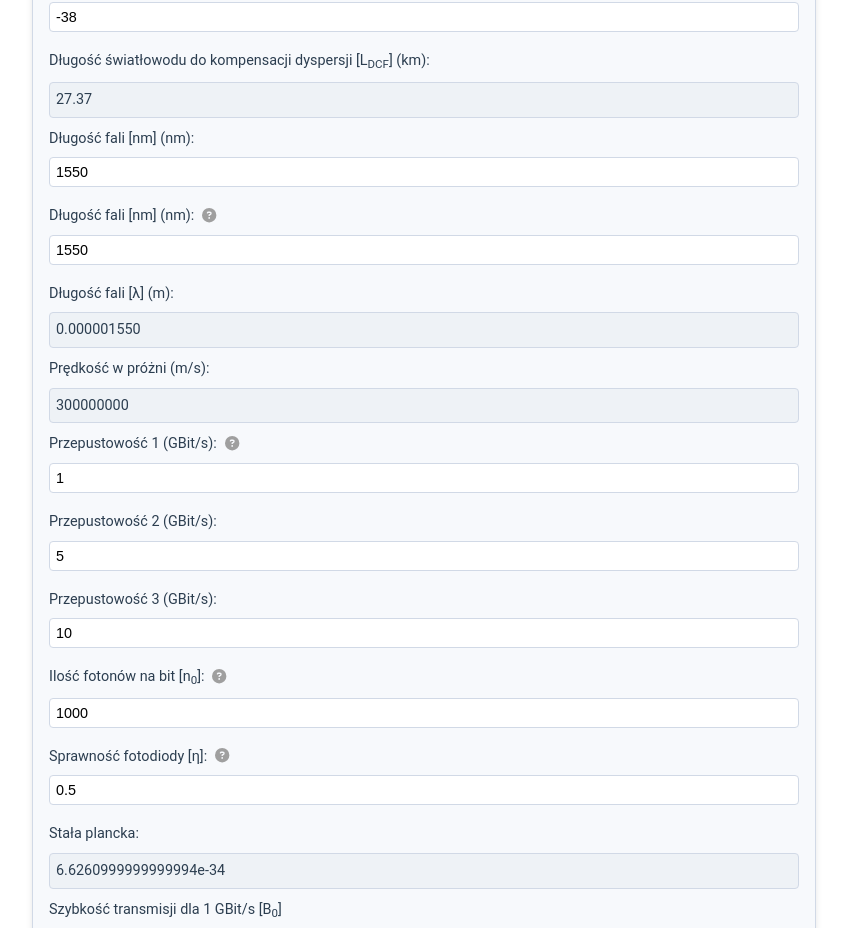
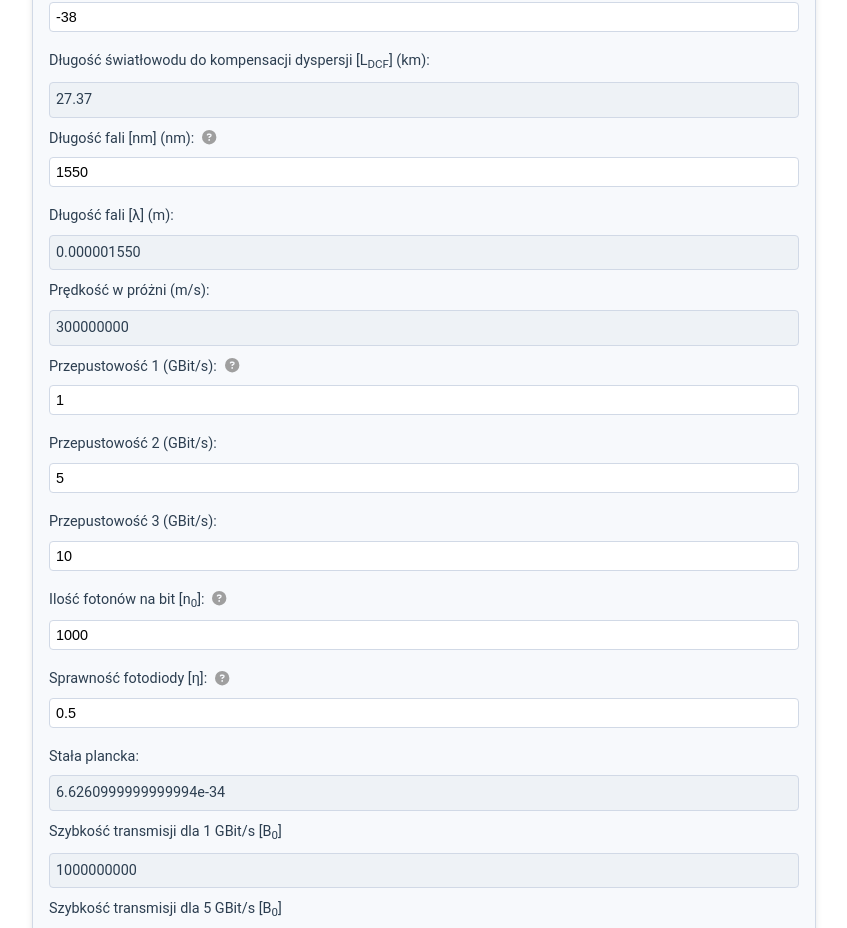
Before and after one commit to frogalo/transmision, a React (Create React App) app: page / in a window 1280 px wide. Shown: the part 1140-2068 px from the top of the page, without its empty margins (216-1063 px from the left). Built offline with nearby package versions, Linux system fonts and the light colour scheme.

Commit message:
removed extra label

```diff
--- a/src/App.js
+++ b/src/App.js
@@ -420,15 +420,7 @@ const App = () => {
                         Długość światłowodu do kompensacji dyspersji [L<LowerIndex>DCF</LowerIndex>] (km):
                         <ReadOnly>{LDCF.toFixed(2)}</ReadOnly>
                     </Label>
-                    <Label>
-                        Długość fali [nm] (nm):
-                        <Input
-                            type="number"
-                            name="wavelengthNM"
-                            value={inputs.wavelengthNM}
-                            onChange={handleChange}
-                        />
-                    </Label>
+
                     <InputWithTooltip
                         label={
                             <>
```
